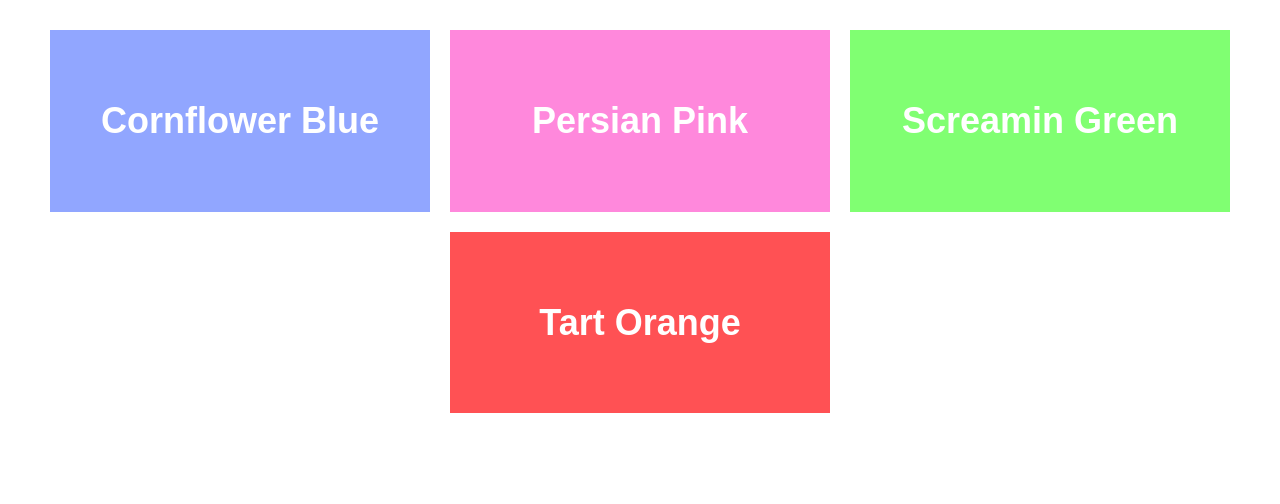
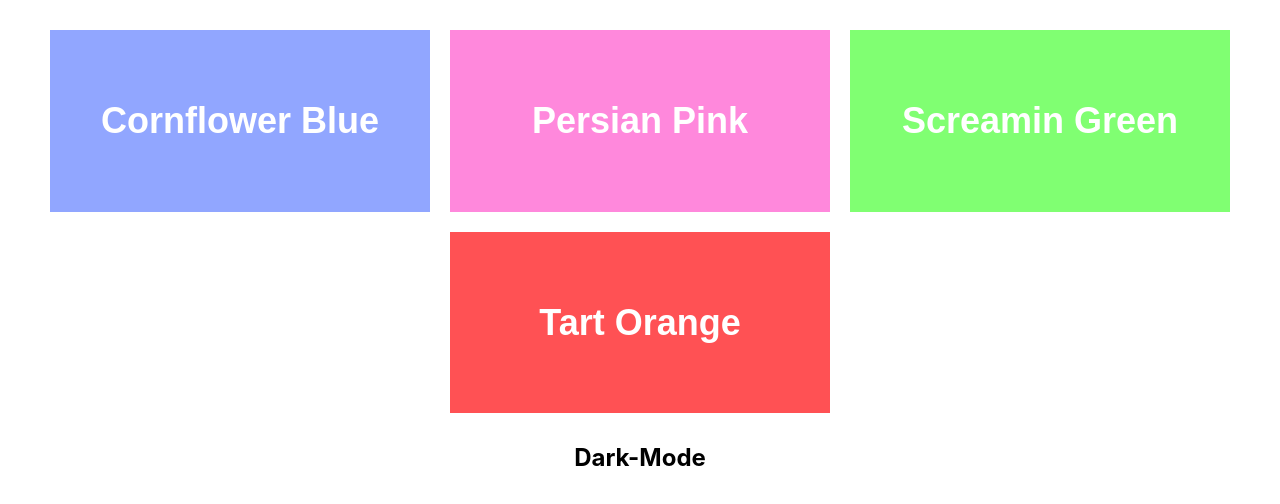
Before and after one commit to best-lucky1030/react-js-code-challenges-linkedin, a React (Create React App) app: page / in a window 1280 px wide. Shown: the top 504 px of the page. Built offline with nearby package versions, Linux system fonts and the light colour scheme.

Commit message:
update component

```diff
--- a/src/02-dark-mode/DarkMode.js
+++ b/src/02-dark-mode/DarkMode.js
@@ -1,7 +1,7 @@
 export default function DarkMode() {
     return (
         <div>
-
+            <h2>Dark-Mode</h2>
         </div>
     )
 }
--- a/src/App.js
+++ b/src/App.js
@@ -1,11 +1,13 @@
 import './App.css';
 import './index.css';
 import ColorRenderer from './01-color-renderer/ColorRenderer';
+import DarkMode from './02-dark-mode/DarkMode';
 
 function App() {
   return (
     <div className="App">
       <ColorRenderer />
+      <DarkMode />
     </div>
   );
 }
```
